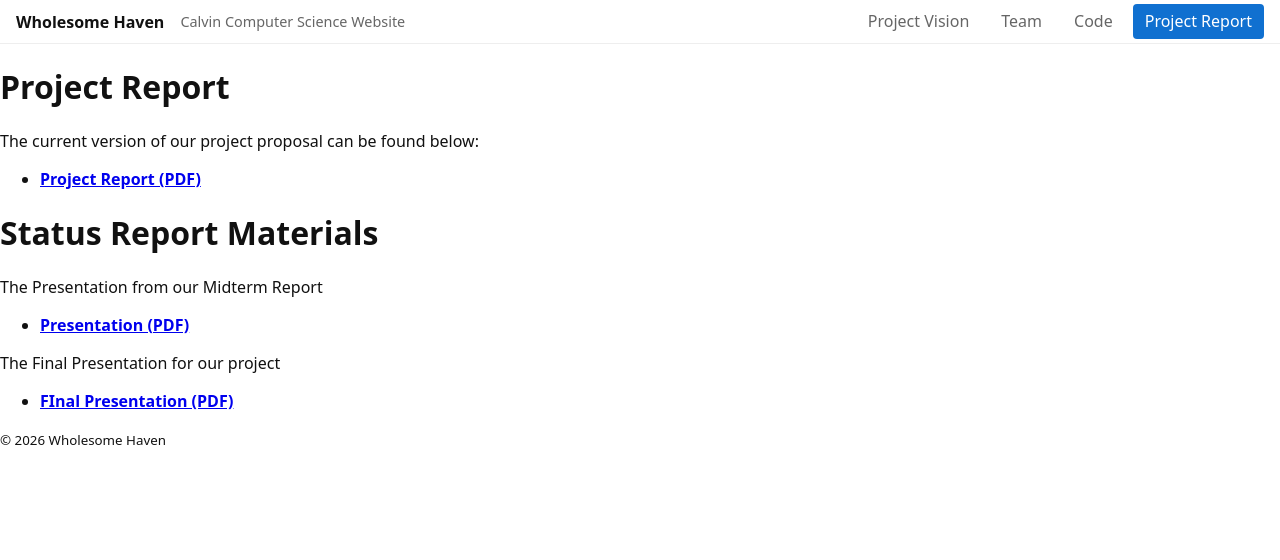
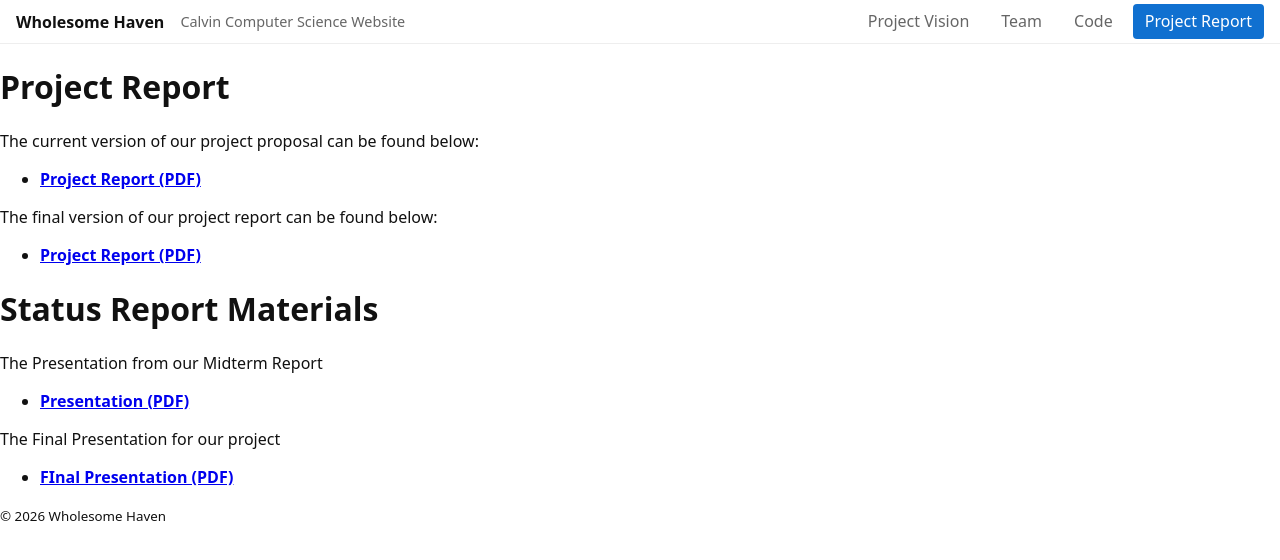
Before and after one commit to Wholesome-Haven/wholesomehaven.github.io, a Jekyll site: the page built from report.md, in a window 1280 px wide. Shown: the top 560 px of the page. Built offline with Jekyll 4.4.1, drawn with Linux system fonts in a browser that asks for light colours.

Commit message:
final report section added

```diff
--- a/report.md
+++ b/report.md
@@ -6,6 +6,10 @@ title: Project Report
 # Project Report
 
 The current version of our project proposal can be found below:
+
+- **[Project Report (PDF)](assets/pdfs/Project_Report.pdf)**
+
+The final version of our project report can be found below:
 
 - **[Project Report (PDF)](assets/pdfs/Project_Report.pdf)**
 
```
